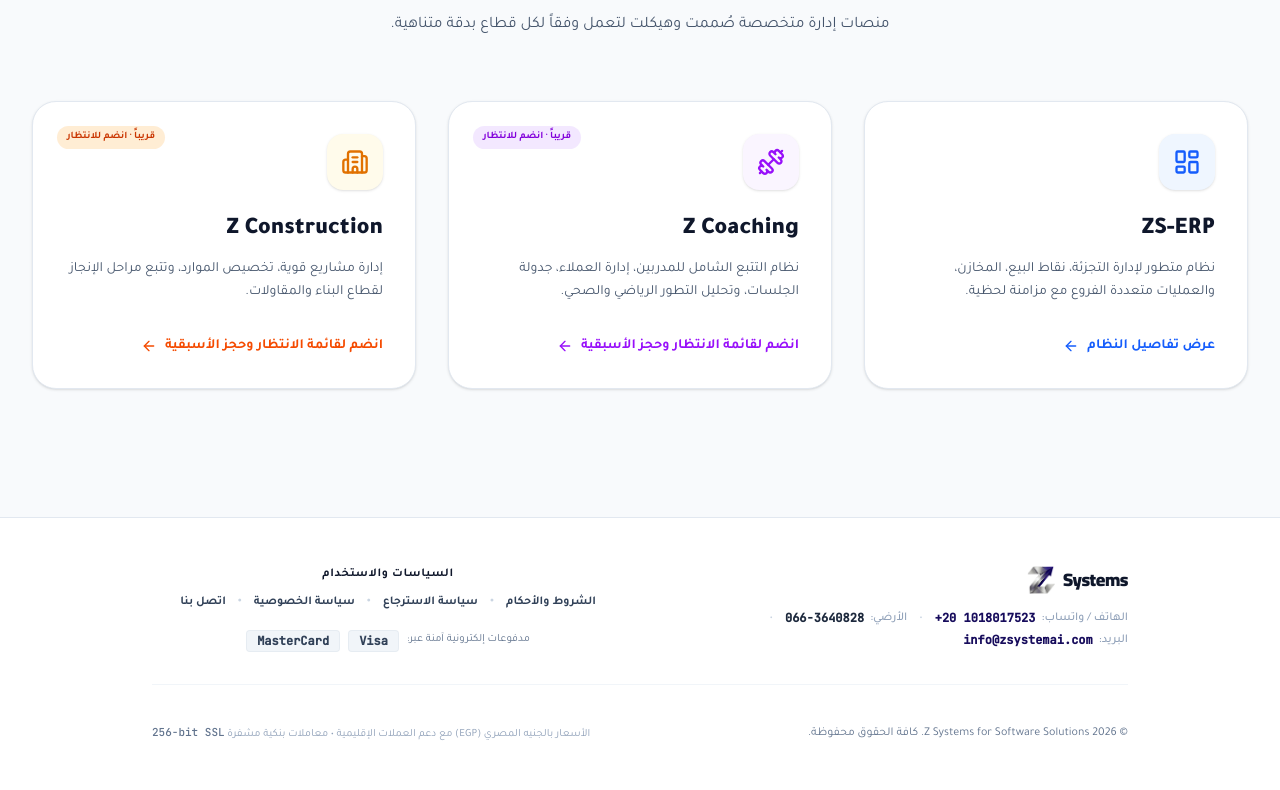
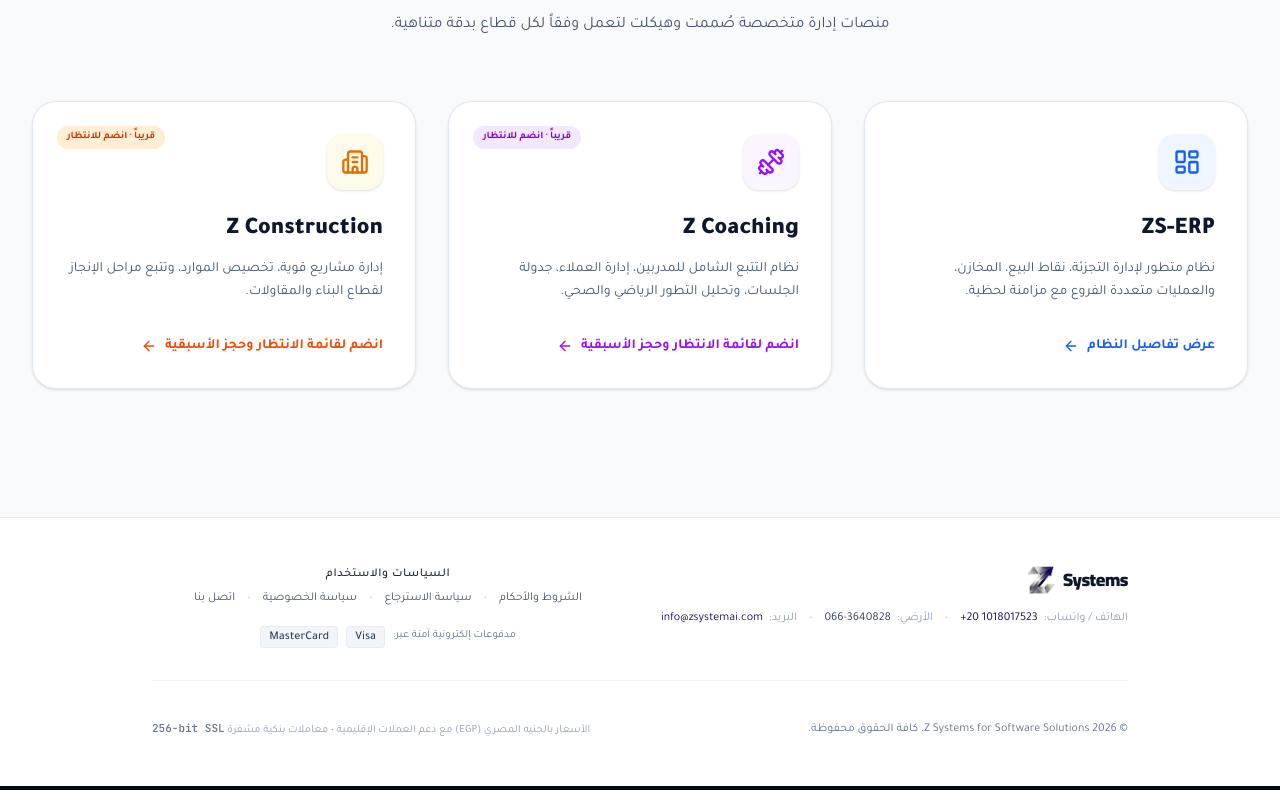
Before and after one commit to 8489mx/ZS-Website-2026, a React (Vite) app: page / in a window 1280 px wide. Shown: the part 1672-2462 px from the top of the page. Built offline with nearby package versions, Linux system fonts and the light colour scheme; no server answers.

Commit message:
style: refine typography and font weights for contact info
Standardize font weights and remove monospaced styling from contact information across all pages to improve visual consistency and readability.

```diff
--- a/src/ErpPage.tsx
+++ b/src/ErpPage.tsx
@@ -2575,21 +2575,21 @@
           {/* Company & Contact Line */}
           <div className="py-4 border-b border-slate-200/80 flex flex-col md:flex-row items-center justify-between gap-3 text-[11px] text-slate-600 text-center md:text-start">
             <div>
-              <span className="font-bold text-slate-800">
+              <span className="font-medium text-slate-700">
                 {lang === "ar" ? "الشركة: " : "Company: "}
               </span>
               <span>Z Systems for Software Solutions (زد سستمز لحلول البرمجيات)</span>
             </div>
-            <div className="flex flex-wrap items-center gap-3 font-mono">
-              <a href="tel:+201018017523" className="hover:text-brand-600 font-bold" dir="ltr">
-                <span dir="ltr" className="inline-block font-mono">+20 1018017523</span>
+            <div className="flex flex-wrap items-center gap-3">
+              <a href="tel:+201018017523" className="hover:text-brand-600 font-normal" dir="ltr">
+                <span dir="ltr" className="inline-block tracking-normal">+20 1018017523</span>
               </a>
               <span>•</span>
-              <a href="tel:0663640828" className="hover:text-slate-900 font-semibold" dir="ltr">
-                <span dir="ltr" className="inline-block font-mono">066-3640828</span>
+              <a href="tel:0663640828" className="hover:text-slate-900 font-normal" dir="ltr">
+                <span dir="ltr" className="inline-block tracking-normal">066-3640828</span>
               </a>
               <span>•</span>
-              <a href="mailto:info@zsystemai.com" className="hover:text-brand-600 font-bold">info@zsystemai.com</a>
+              <a href="mailto:info@zsystemai.com" className="hover:text-brand-600 font-normal">info@zsystemai.com</a>
             </div>
           </div>
 
--- a/src/HomePage.tsx
+++ b/src/HomePage.tsx
@@ -683,22 +683,22 @@
               {/* Contact Information on one line */}
               <div className="pt-1 flex flex-wrap items-center gap-x-3 gap-y-1.5 text-xs text-slate-600">
                 <div className="flex items-center gap-1.5">
-                  <span className="text-slate-400 font-medium">{lang === "ar" ? "الهاتف / واتساب:" : "Mobile / WhatsApp:"}</span>
-                  <a href="tel:+201018017523" className="text-brand-600 font-mono font-bold hover:underline" dir="ltr">
-                    <span dir="ltr" className="inline-block font-mono">+20 1018017523</span>
+                  <span className="text-slate-400 font-normal">{lang === "ar" ? "الهاتف / واتساب:" : "Mobile / WhatsApp:"}</span>
+                  <a href="tel:+201018017523" className="text-brand-600 hover:text-brand-700 font-normal hover:underline" dir="ltr">
+                    <span dir="ltr" className="inline-block tracking-normal">+20 1018017523</span>
                   </a>
                 </div>
                 <span className="text-slate-300">•</span>
                 <div className="flex items-center gap-1.5">
-                  <span className="text-slate-400 font-medium">{lang === "ar" ? "الأرضي:" : "Landline:"}</span>
-                  <a href="tel:0663640828" className="text-slate-800 font-mono font-bold hover:underline" dir="ltr">
-                    <span dir="ltr" className="inline-block font-mono">066-3640828</span>
+                  <span className="text-slate-400 font-normal">{lang === "ar" ? "الأرضي:" : "Landline:"}</span>
+                  <a href="tel:0663640828" className="text-slate-700 hover:text-slate-900 font-normal hover:underline" dir="ltr">
+                    <span dir="ltr" className="inline-block tracking-normal">066-3640828</span>
                   </a>
                 </div>
                 <span className="text-slate-300">•</span>
                 <div className="flex items-center gap-1.5">
-                  <span className="text-slate-400 font-medium">{lang === "ar" ? "البريد:" : "Email:"}</span>
-                  <a href="mailto:info@zsystemai.com" className="text-brand-600 font-mono font-bold hover:underline" dir="ltr">info@zsystemai.com</a>
+                  <span className="text-slate-400 font-normal">{lang === "ar" ? "البريد:" : "Email:"}</span>
+                  <a href="mailto:info@zsystemai.com" className="text-brand-600 hover:text-brand-700 font-normal hover:underline" dir="ltr">info@zsystemai.com</a>
                 </div>
               </div>
             </div>
@@ -706,10 +706,10 @@
             {/* Column 2: Legal & Policies & Payment */}
             <div className="space-y-4 text-center md:flex md:flex-col md:items-center justify-center">
               <div className="w-full flex flex-col items-center text-center">
-                <span className="font-bold text-slate-900 text-xs uppercase tracking-wider block mb-3 text-center">
+                <span className="font-medium text-slate-800 text-xs uppercase tracking-wider block mb-2 text-center">
                   {lang === "ar" ? "السياسات والاستخدام" : "Legal & Policies"}
                 </span>
-                <div className="flex flex-wrap items-center justify-center gap-3 text-xs font-semibold text-slate-700">
+                <div className="flex flex-wrap items-center justify-center gap-3 text-xs font-normal text-slate-600">
                   <Link to="/terms" className="hover:text-brand-600 transition-colors">
                     {lang === "ar" ? "الشروط والأحكام" : "Terms & Conditions"}
                   </Link>
@@ -731,8 +731,8 @@
               {/* Payment Methods */}
               <div className="pt-1 flex flex-wrap items-center justify-center gap-2 text-[11px] text-slate-500">
                 <span>{lang === "ar" ? "مدفوعات إلكترونية آمنة عبر:" : "Secure online payments via:"}</span>
-                <span className="font-bold font-mono text-xs text-slate-700 bg-slate-100 px-2.5 py-0.5 rounded border border-slate-200/70" dir="ltr">Visa</span>
-                <span className="font-bold font-mono text-xs text-slate-700 bg-slate-100 px-2.5 py-0.5 rounded border border-slate-200/70" dir="ltr">MasterCard</span>
+                <span className="font-medium text-xs text-slate-700 bg-slate-100 px-2 py-0.5 rounded border border-slate-200/70 tracking-normal" dir="ltr">Visa</span>
+                <span className="font-medium text-xs text-slate-700 bg-slate-100 px-2 py-0.5 rounded border border-slate-200/70 tracking-normal" dir="ltr">MasterCard</span>
               </div>
             </div>
           </div>
--- a/src/pages/ContactPage.tsx
+++ b/src/pages/ContactPage.tsx
@@ -97,13 +97,13 @@
           <h3 className="font-bold text-slate-900 text-sm sm:text-base">الهاتف المباشر وواتساب</h3>
           <p className="text-xs sm:text-sm text-slate-600 leading-relaxed">
             الموبايل / واتساب:{" "}
-            <a href="https://wa.me/201018017523" target="_blank" rel="noreferrer" className="text-brand-600 font-mono font-bold hover:underline" dir="ltr">
-              <span dir="ltr" className="inline-block font-mono">+20 1018017523</span>
+            <a href="https://wa.me/201018017523" target="_blank" rel="noreferrer" className="text-brand-600 font-normal hover:underline" dir="ltr">
+              <span dir="ltr" className="inline-block tracking-normal">+20 1018017523</span>
             </a>
             <br />
             الهاتف الأرضي / المكتب:{" "}
-            <a href="tel:0663640828" className="text-slate-800 font-mono font-bold hover:underline" dir="ltr">
-              <span dir="ltr" className="inline-block font-mono">066-3640828</span>
+            <a href="tel:0663640828" className="text-slate-800 font-normal hover:underline" dir="ltr">
+              <span dir="ltr" className="inline-block tracking-normal">066-3640828</span>
             </a>
           </p>
         </div>
@@ -114,7 +114,7 @@
           </div>
           <h3 className="font-bold text-slate-900 text-sm sm:text-base">البريد الإلكتروني الرسمي</h3>
           <p className="text-xs sm:text-sm text-slate-600 leading-relaxed">
-            لخدمة العملاء والاستفسارات والدعم: <a href="mailto:info@zsystemai.com" className="text-brand-600 font-mono font-bold hover:underline">info@zsystemai.com</a>
+            لخدمة العملاء والاستفسارات والدعم: <a href="mailto:info@zsystemai.com" className="text-brand-600 font-normal hover:underline">info@zsystemai.com</a>
           </p>
         </div>
 
--- a/src/pages/LegalLayout.tsx
+++ b/src/pages/LegalLayout.tsx
@@ -83,20 +83,20 @@
                 <span>{lang === "ar" ? "محافظة بورسعيد، مكتب تجاري رقم (3) مشروع الـ 5000 وحدة ع 14" : "Port Said Governorate, Commercial Office No. 3, 5000 Units Project, Bldg 14"}</span>
               </div>
               <div>
-                <strong className="text-slate-900">{lang === "ar" ? "الهاتف / واتساب:" : "Phone / WhatsApp:"}</strong>{" "}
+                <strong className="text-slate-900 font-medium">{lang === "ar" ? "الهاتف / واتساب:" : "Phone / WhatsApp:"}</strong>{" "}
                 <div className="inline-flex flex-wrap items-center gap-2">
-                  <a href="tel:+201018017523" className="text-brand-600 font-mono font-bold hover:underline" dir="ltr">
-                    <span dir="ltr" className="inline-block font-mono">+20 1018017523</span>
+                  <a href="tel:+201018017523" className="text-brand-600 font-normal hover:underline" dir="ltr">
+                    <span dir="ltr" className="inline-block tracking-normal">+20 1018017523</span>
                   </a>
                   <span className="text-slate-300">•</span>
-                  <a href="tel:0663640828" className="text-slate-700 font-mono font-semibold hover:underline" dir="ltr">
-                    <span dir="ltr" className="inline-block font-mono">066-3640828</span>
+                  <a href="tel:0663640828" className="text-slate-700 font-normal hover:underline" dir="ltr">
+                    <span dir="ltr" className="inline-block tracking-normal">066-3640828</span>
                   </a>
                 </div>
               </div>
               <div>
-                <strong className="text-slate-900">{lang === "ar" ? "البريد الإلكتروني:" : "Email:"}</strong>{" "}
-                <a href="mailto:info@zsystemai.com" className="text-brand-600 font-mono font-bold hover:underline">info@zsystemai.com</a>
+                <strong className="text-slate-900 font-medium">{lang === "ar" ? "البريد الإلكتروني:" : "Email:"}</strong>{" "}
+                <a href="mailto:info@zsystemai.com" className="text-brand-600 font-normal hover:underline">info@zsystemai.com</a>
               </div>
             </div>
           </div>
```
